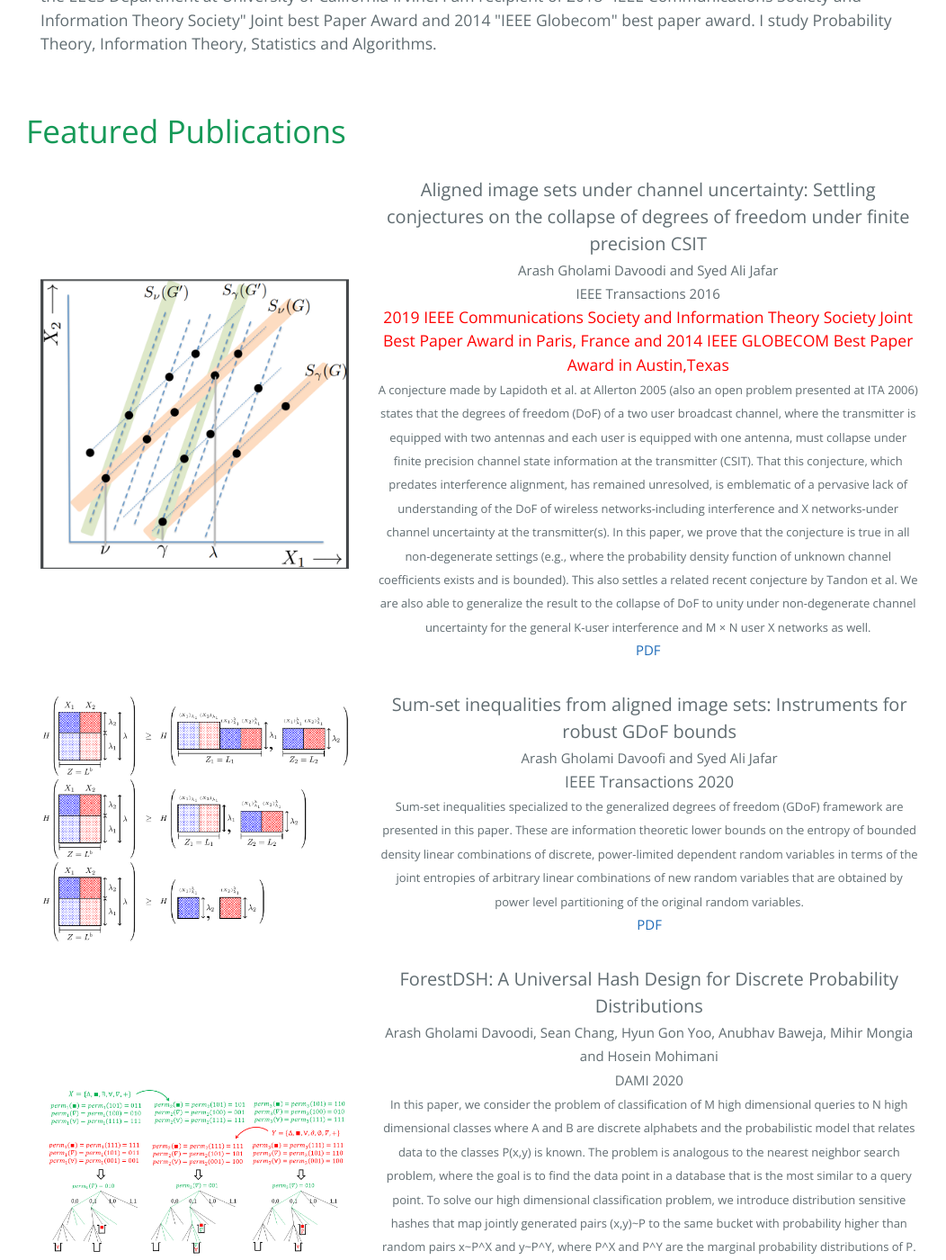
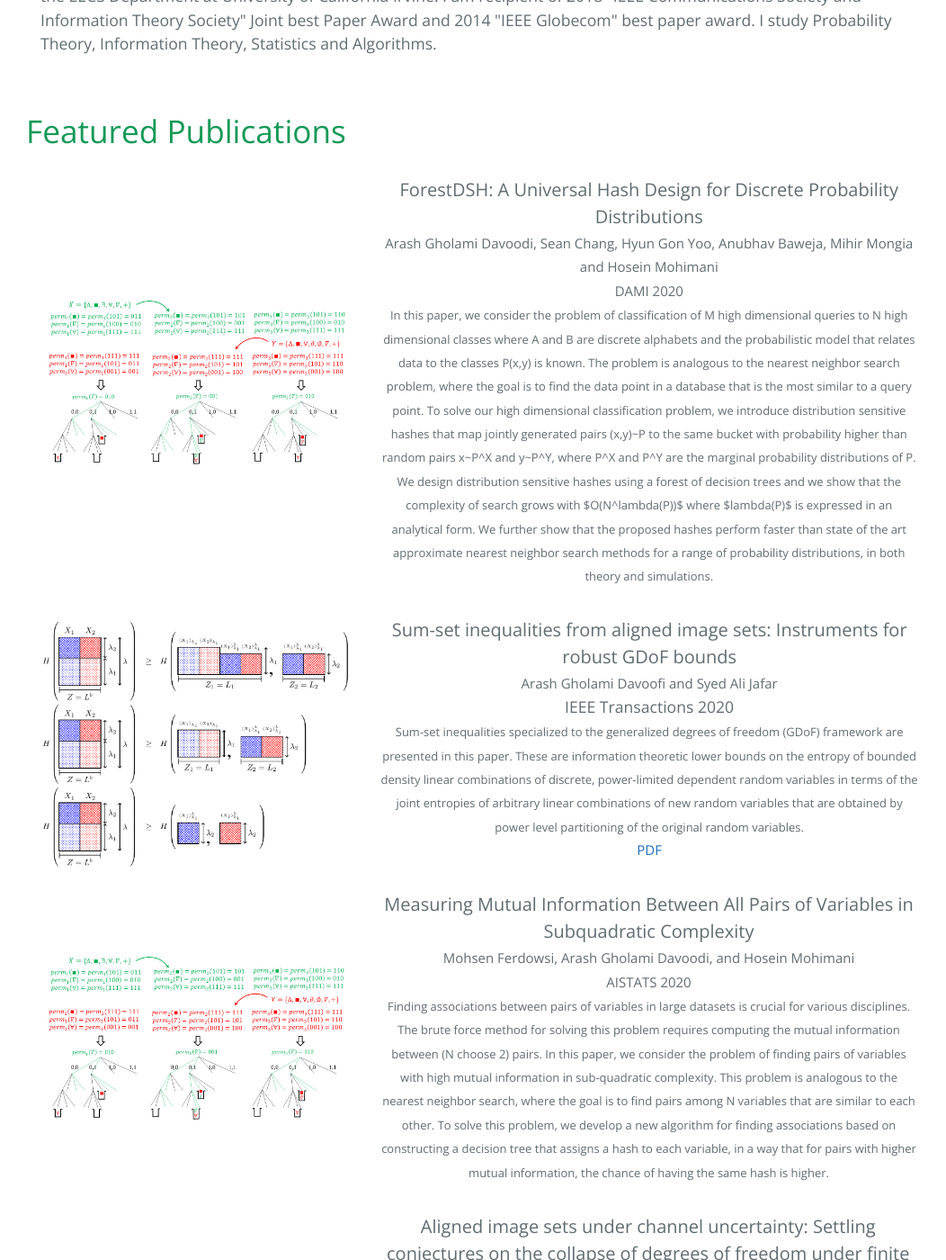
Before and after one commit to arashgholami/arashgholami.github.io, a Jekyll site: the page built from index.md, in a window 1280 px wide and 1400 px high, scrolled down 584 px. Shown: the whole window at 90% size, without its empty margins (107-1159 px from the left). Built offline with Jekyll 4.4.1, drawn with Linux system fonts in a browser that asks for light colours; some of the changed text lies outside the part shown.

Commit message:
Update index.md

```diff
--- a/index.md
+++ b/index.md
@@ -24,21 +24,21 @@ layout: default
     <col width="800px" />
       <tr>
         <td>
-          <img class="left-align image noselect" src="/images/ALS.png" width="1000">
+          <img class="left-align image noselect" src="/images/fig2.png" width="1000">
         </td>
         <td>
-          <p class="text cright-align text-large add-top-margin" style="width:100%;" align="center">
-              <font style="font-size:20px">Aligned image sets under channel uncertainty: Settling conjectures on the collapse of degrees of freedom under finite precision CSIT </font><br>
-              <font style="font-size:15px">Arash Gholami Davoodi and Syed Ali Jafar<br>
-                 IEEE Transactions 2016</font><br>
-              <font style="color:red;"> 2019 IEEE Communications Society and Information Theory Society Joint Best Paper Award in Paris, France and 2014 IEEE GLOBECOM Best Paper Award in Austin,Texas </font><br>
-               <font style="font-size:13px">A conjecture made by Lapidoth et al. at Allerton 2005 (also an open problem presented at ITA 2006) states that the degrees of freedom (DoF) of a two user broadcast channel, where the transmitter is equipped with two antennas and each user is equipped with one antenna, must collapse under finite precision channel state information at the transmitter (CSIT). That this conjecture, which predates interference alignment, has remained unresolved, is emblematic of a pervasive lack of understanding of the DoF of wireless networks-including interference and X networks-under channel uncertainty at the transmitter(s). In this paper, we prove that the conjecture is true in all non-degenerate settings (e.g., where the probability density function of unknown channel coefficients exists and is bounded). This also settles a related recent conjecture by Tandon et al. We are also able to generalize the result to the collapse of DoF to unity under non-degenerate channel uncertainty for the general K-user interference and M × N user X networks as well. </font><br>
-             <a href="https://ieeexplore.ieee.org/abstract/document/7502087"><font style="font-size:15px">PDF</font></a>
-           </p>
-         </td>
+          <p class="text right-align text-large add-top-margin" align="center">
+            <font style="font-size:20px">ForestDSH: A Universal Hash Design for Discrete Probability Distributions</font><br>
+            <font style="font-size:15px">Arash Gholami Davoodi, Sean Chang, Hyun Gon Yoo, Anubhav Baweja, Mihir Mongia and Hosein Mohimani<br>
+            DAMI 2020</font><br>
+            <font style="font-size:13px">In this paper, we consider the problem of classification of M high dimensional queries to N high dimensional classes  where A and B are discrete alphabets and the probabilistic model that relates data to the classes P(x,y) is known. The problem is analogous  to the  nearest neighbor search problem, where the goal is to find the data point in a database that is the most similar to a query point. To solve our high dimensional classification problem, we introduce distribution sensitive hashes that map jointly generated pairs (x,y)~P  to the same bucket with probability higher than random pairs x~P^X and y~P^Y, where  P^X and P^Y are the marginal probability distributions of P. We design distribution sensitive hashes using a forest of decision trees and we show that the complexity of search grows with $O(N^lambda(P))$ where $lambda(P)$ is expressed in an analytical form. We further show that the proposed hashes perform faster than state of the art approximate nearest neighbor search methods for a range of probability distributions, in both theory and simulations. </font><br>
+<font style="font-size:15px"> </font>
+          </p>
+        </td>
       </tr>
    </table>
 </div>
+
 
 <div class="menu-container noselect">
    <table class="content-table">
@@ -66,26 +66,6 @@ level partitioning of the original random variables. </font><br>
 </div>
 
 
-<div class="menu-container noselect">
-   <table class="content-table">
-    <col width="500px" />
-    <col width="800px" />
-      <tr>
-        <td>
-          <img class="left-align image noselect" src="/images/fig2.png" width="1000">
-        </td>
-        <td>
-          <p class="text right-align text-large add-top-margin" align="center">
-            <font style="font-size:20px">ForestDSH: A Universal Hash Design for Discrete Probability Distributions</font><br>
-            <font style="font-size:15px">Arash Gholami Davoodi, Sean Chang, Hyun Gon Yoo, Anubhav Baweja, Mihir Mongia and Hosein Mohimani<br>
-            DAMI 2020</font><br>
-            <font style="font-size:13px">In this paper, we consider the problem of classification of M high dimensional queries to N high dimensional classes  where A and B are discrete alphabets and the probabilistic model that relates data to the classes P(x,y) is known. The problem is analogous  to the  nearest neighbor search problem, where the goal is to find the data point in a database that is the most similar to a query point. To solve our high dimensional classification problem, we introduce distribution sensitive hashes that map jointly generated pairs (x,y)~P  to the same bucket with probability higher than random pairs x~P^X and y~P^Y, where  P^X and P^Y are the marginal probability distributions of P. We design distribution sensitive hashes using a forest of decision trees and we show that the complexity of search grows with $O(N^lambda(P))$ where $lambda(P)$ is expressed in an analytical form. We further show that the proposed hashes perform faster than state of the art approximate nearest neighbor search methods for a range of probability distributions, in both theory and simulations. </font><br>
-<font style="font-size:15px"> </font>
-          </p>
-        </td>
-      </tr>
-   </table>
-</div>
 
 <div class="menu-container noselect">
    <table class="content-table">
@@ -112,7 +92,30 @@ of having the same hash is higher. </font><br>
    </table>
 </div>
 
-# Rest of Journal Publications
+<div class="menu-container noselect">
+   <table class="content-table">
+    <col width="500px" />
+    <col width="800px" />
+      <tr>
+        <td>
+          <img class="left-align image noselect" src="/images/ALS.png" width="1000">
+        </td>
+        <td>
+          <p class="text cright-align text-large add-top-margin" style="width:100%;" align="center">
+              <font style="font-size:20px">Aligned image sets under channel uncertainty: Settling conjectures on the collapse of degrees of freedom under finite precision CSIT </font><br>
+              <font style="font-size:15px">Arash Gholami Davoodi and Syed Ali Jafar<br>
+                 IEEE Transactions 2016</font><br>
+              <font style="color:red;"> 2019 IEEE Communications Society and Information Theory Society Joint Best Paper Award in Paris, France and 2014 IEEE GLOBECOM Best Paper Award in Austin,Texas </font><br>
+               <font style="font-size:13px">A conjecture made by Lapidoth et al. at Allerton 2005 (also an open problem presented at ITA 2006) states that the degrees of freedom (DoF) of a two user broadcast channel, where the transmitter is equipped with two antennas and each user is equipped with one antenna, must collapse under finite precision channel state information at the transmitter (CSIT). That this conjecture, which predates interference alignment, has remained unresolved, is emblematic of a pervasive lack of understanding of the DoF of wireless networks-including interference and X networks-under channel uncertainty at the transmitter(s). In this paper, we prove that the conjecture is true in all non-degenerate settings (e.g., where the probability density function of unknown channel coefficients exists and is bounded). This also settles a related recent conjecture by Tandon et al. We are also able to generalize the result to the collapse of DoF to unity under non-degenerate channel uncertainty for the general K-user interference and M × N user X networks as well. </font><br>
+             <a href="https://ieeexplore.ieee.org/abstract/document/7502087"><font style="font-size:15px">PDF</font></a>
+           </p>
+         </td>
+      </tr>
+   </table>
+</div>
+
+
+# Rest of My Journal Publications
 
 <ul>
   <li>A. G. Davoodi, S. A. Jafar, "<a href="https://ieeexplore.ieee.org/abstract/document/8849793">DoF Region of the MIMO (M,N_1,N_2) Broadcast Channel with Partial CSIT," IEEE Transactions on Information Theory 2020</a>. </li>
@@ -127,3 +130,20 @@ of having the same hash is higher. </font><br>
    <li>A. Davodi, D. Ganji, A G. Davoodi, A. Asgari, "<a href="https://www.sciencedirect.com/science/article/abs/pii/S0096300309005359">Finding general and explicit solutions $(2+1)$ dimensional Broer-Kaup-Kupershmidt system nonlinear equation,"Elsevier 2010</a>. </li>
    <li>G. Domairry, A. Davodi, A. G. Davoodi, "<a href="https://onlinelibrary.wiley.com/doi/abs/10.1002/num.20440">Solutions for the Double Sine-Gordon equations by Exp-function method, Tanh and Extended Tanh methods," Wiley 2010</a>. </li>
 </ul>
+
+# Honors and Awards
+
+<ul>
+ <li> "<a href="https://ieeexplore.ieee.org/abstract/document/8581557"> IEEE Communications Society and Information Theory Society Joint Best Paper Award, Paris France, 2018.</a> </li>
+<li>"<a href="http://www.cbd.cmu.edu/directory/fellows/current-lane-fellows/"> Lane Fellowship from School of Computer Science, Carnegie Mellon University, 2018.</a></li>
+<li>"<a href="http://engineering.uci.edu/news/2015/1/engineering-professors-and-graduate-students-win-ieee-best-paper-awards">IEEE GLOBECOM Best Paper Award, Austin, Texas, 2014.</a></li>
+<li>University of California Fellowship for Graduate Studies, 2014.</li>
+<li>Henry Samueli Fellowship Summer, 2014.</li>
+<li>Ranked 1^st in the Ph.D. Preliminary Exam, EECS, UCI, 2013.</li>
+<li>Ranked 2^nd (top 0.007%) among 20,000 participants in the Iranian nationwide Ph.D. entrance exam, 2012.</li>
+<li>Ranked 2^nd (top 0.007%) among 30,000 participants in the Iranian nationwide M.Sc. entrance exam, 2009.</li>
+<li>Ranked  8^th (top 0.002%) among 400,000 participants in the Iranian nationwide B.Sc. entrance exam, 2005.</li>
+<li>Iran National Elite Foundation Fellowship, 2005.</li>
+<li>Bronze Medal in National Mathematics Olympiad, 2003.</li>
+
+<ul>
```
